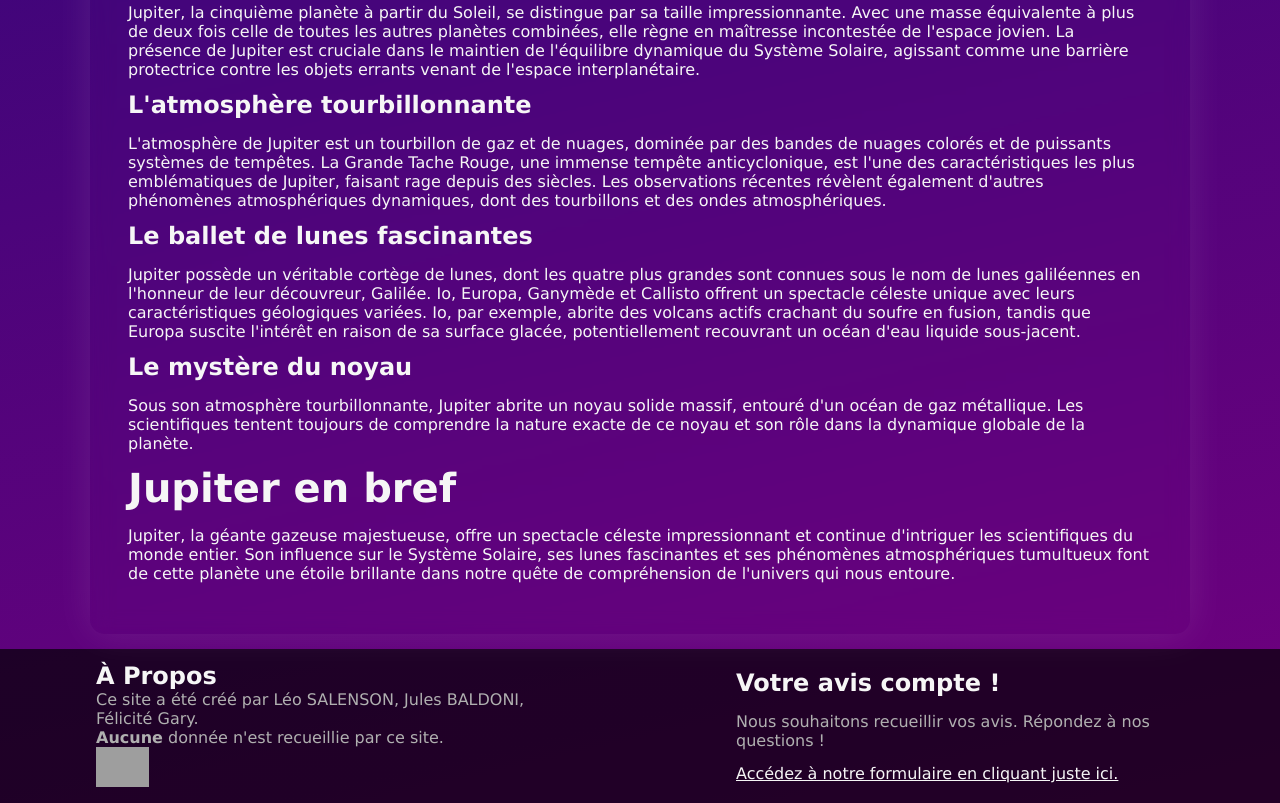
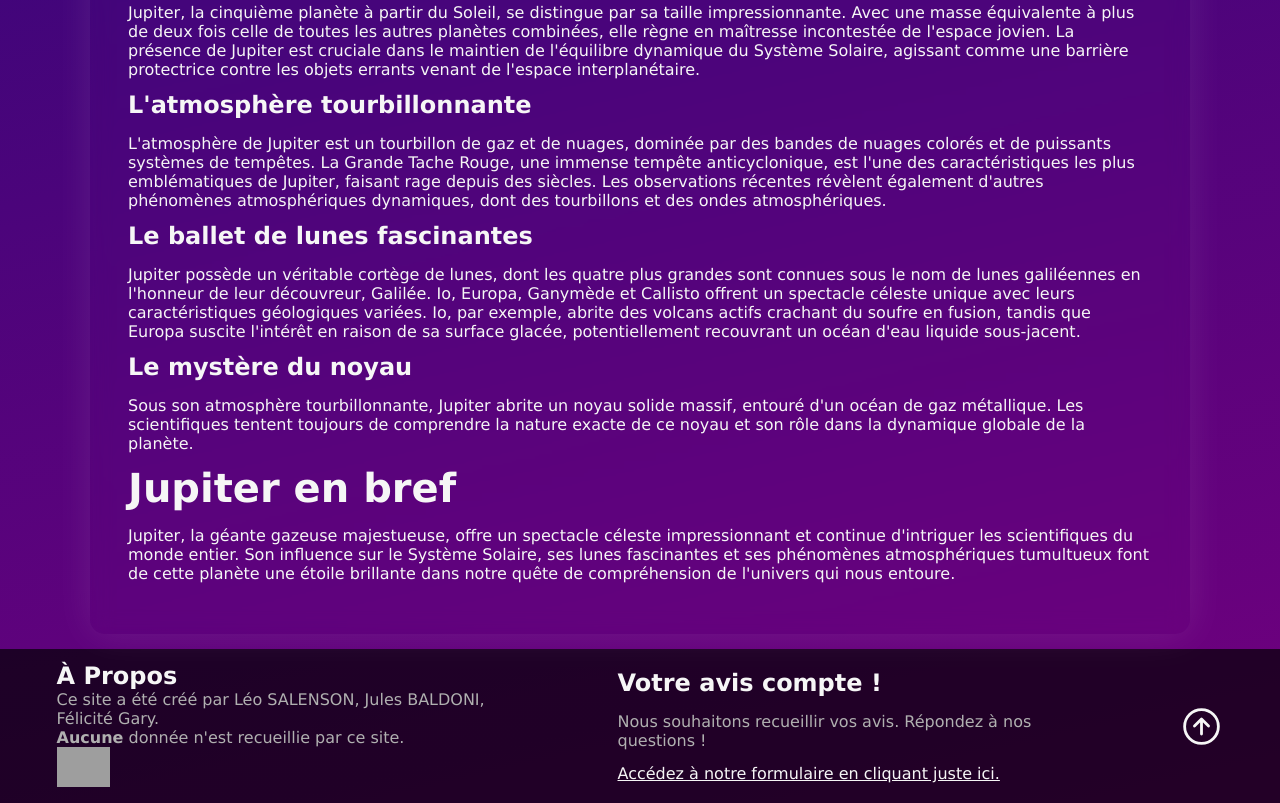
Before and after one commit to BALDONI-Jules-2326013aa/SiteJulesEtLeo, a plain HTML site: page jupiter.html in a window 1280 px wide. Shown: the part 1552-2355 px from the top of the page. Drawn offline with nearby package versions, Linux system fonts and the light colour scheme; grey boxes are pictures that could not be loaded.

Commit message:
Update jupiter.html

```diff
--- a/jupiter.html
+++ b/jupiter.html
@@ -90,6 +90,7 @@
       <p>Nous souhaitons recueillir vos avis. Répondez à nos questions !</p>
       <a href="form.html" class="lien">Accédez à notre formulaire en cliquant juste ici.</a>
     </div>
+    <a href ="#top"  class="remonter"><ion-icon name="arrow-up-circle-outline">Remonter</ion-icon></a>
   </footer>
   <script type="module" src="https://unpkg.com/ionicons@7.1.0/dist/ionicons/ionicons.esm.js"></script>
   <script nomodule src="https://unpkg.com/ionicons@7.1.0/dist/ionicons/ionicons.js"></script>
```
